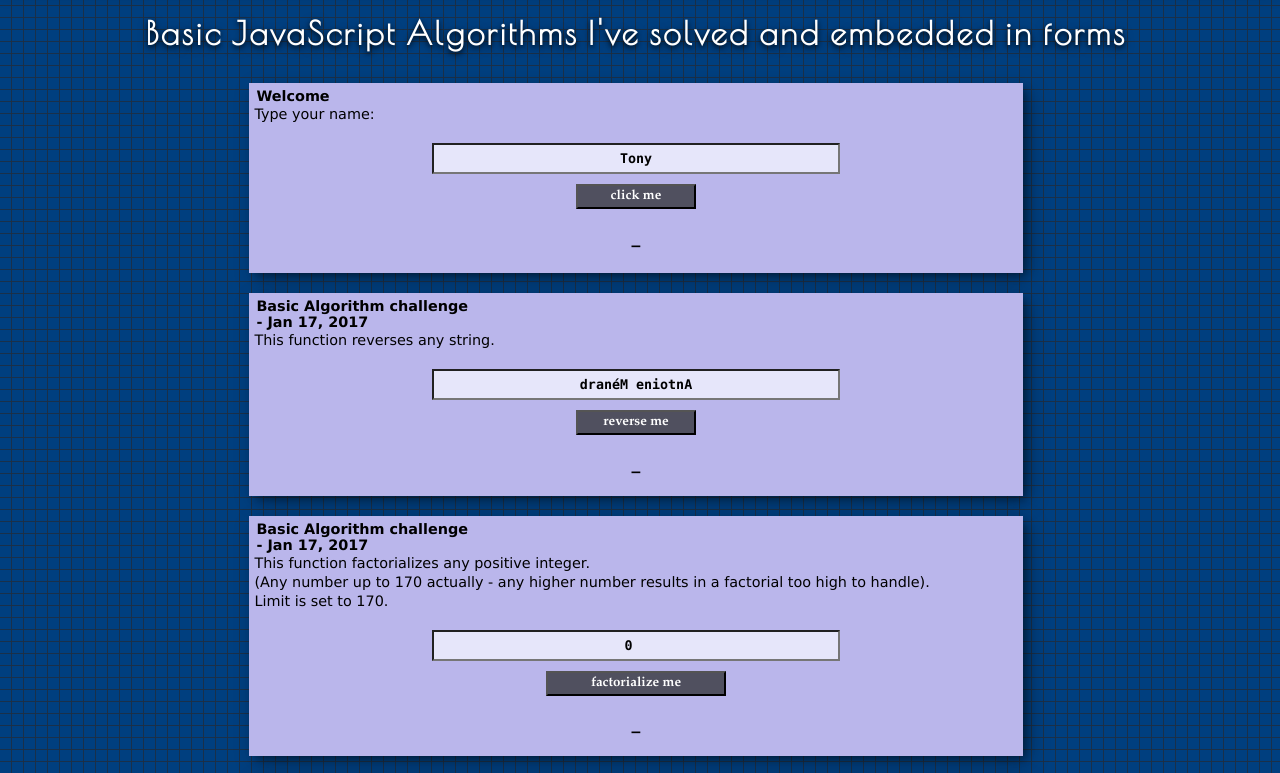
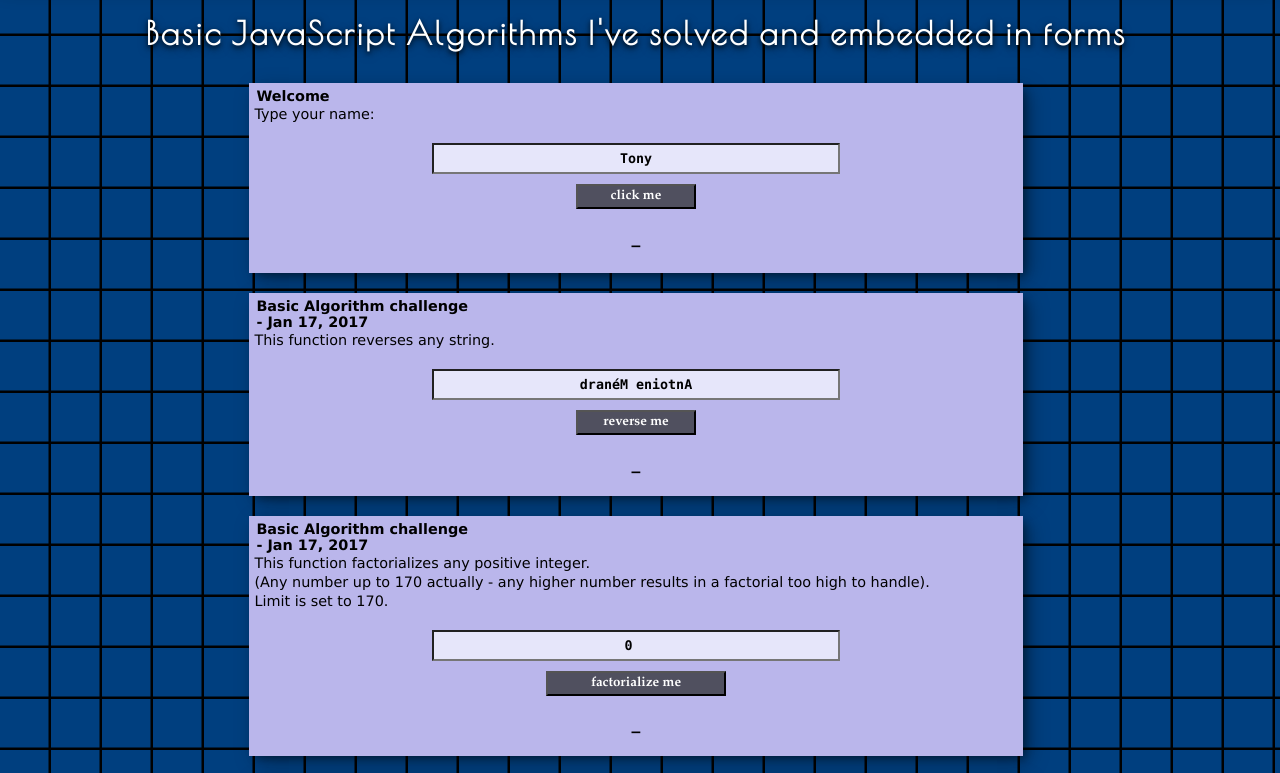
Before and after one commit to Soupedenuit/JavaScript-Algorithm-Challenges, a plain HTML site: page index.html in a window 1280 px wide. Shown: the part 66-839 px from the top of the page. Drawn offline with nearby package versions, Linux system fonts and the light colour scheme.

Commit message:
Update Forms.css

```diff
--- a/Forms.css
+++ b/Forms.css
@@ -7,7 +7,7 @@ body {
   background-image: url(blue_square2.svg);
   background-repeat: repeat;
   background-attachment: fixed;
-  background-size: 12px;
+  //background-size: 12px;
 }
 
 nav {
```
